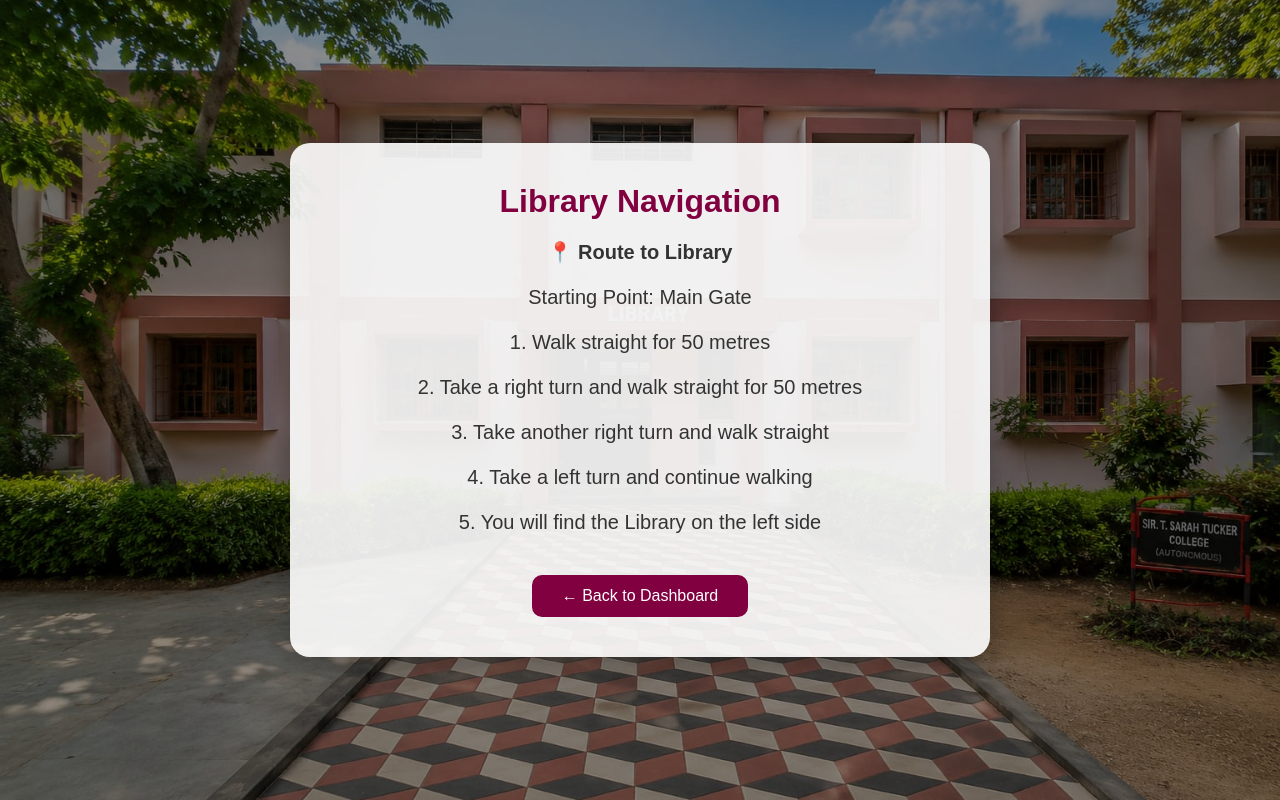
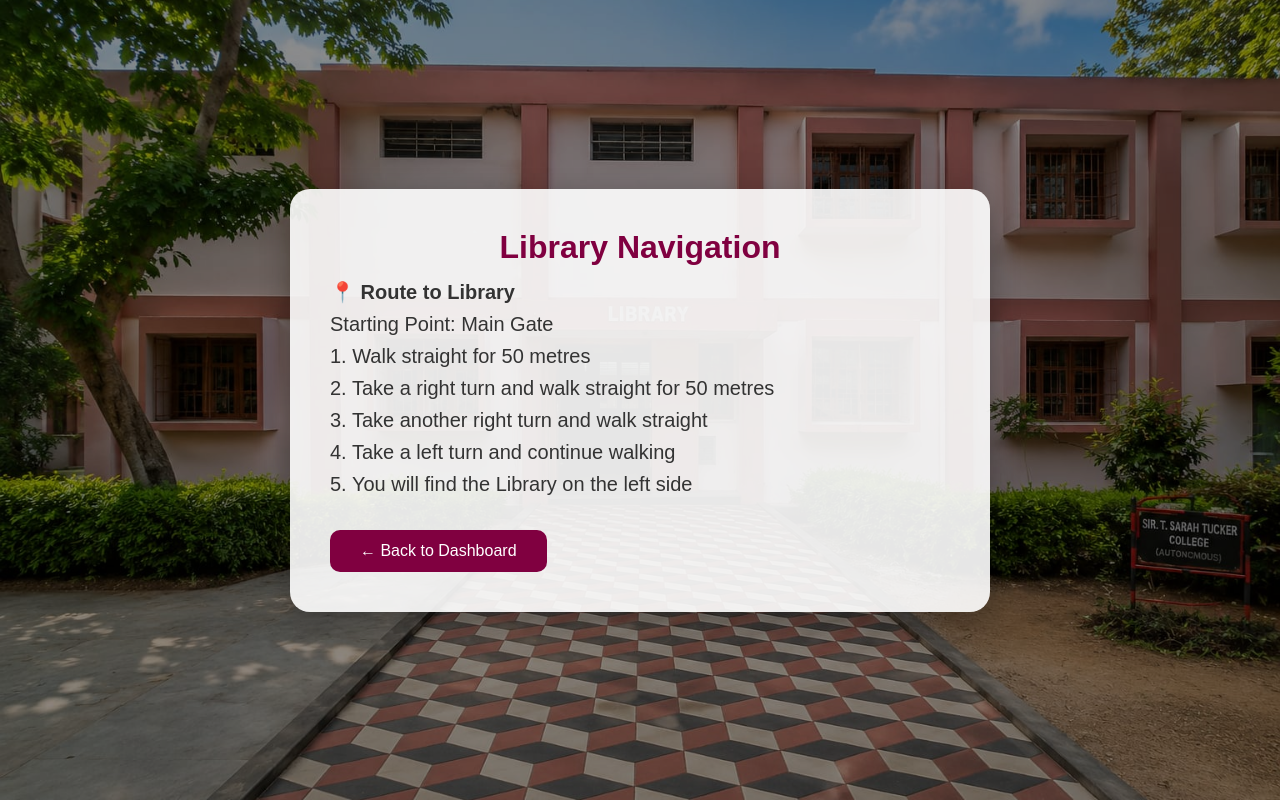
Before and after one commit to naveena-kannan-k/Smart-Campus-Navigation, a Flask app: page /library in a window 1280 px wide. Run offline with Flask 3, Linux system fonts and the light colour scheme.

Commit message:
Enhance library.html with CSS styling
Added CSS styles for better layout and readability.

```diff
--- a/templates/library.html
+++ b/templates/library.html
@@ -3,6 +3,20 @@
     <head>
         <title>library route</title>
         <link rel="stylesheet" href="{{ url_for('static', filename='css/library.css') }}">
+        <style>
+    .dashboard-box {
+        text-align: left;
+    }
+
+    .dashboard-box p {
+        text-align: left;
+        line-height: 1.6;
+    }
+
+    .dashboard-box h1 {
+        text-align: center;
+    }
+</style>
 
     </head>
     <body>
```
